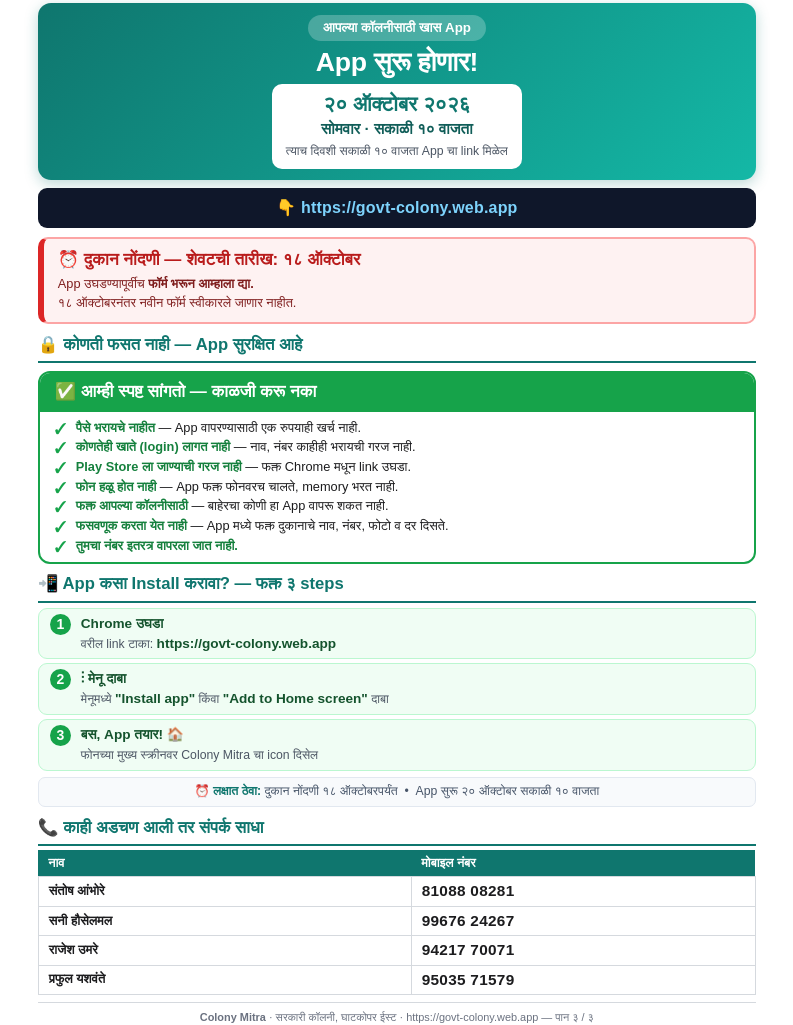
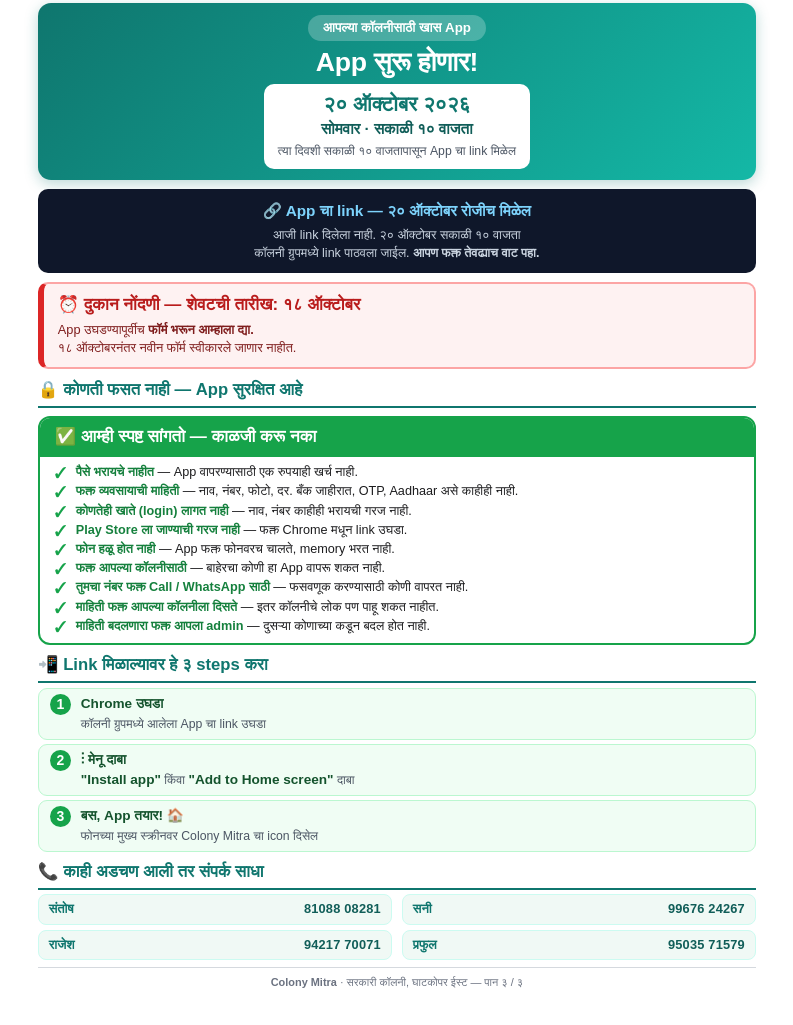
Before and after one commit to santoshambhore-ctrl/colony-mitra, a plain HTML site: page mr3c.html in a window 1280 px wide. Shown: the part 99-1124 px from the top of the page, without its empty margins (0-793 px from the left). Drawn offline with Linux system fonts and the light colour scheme.

```diff
--- a/downloads.html
+++ b/downloads.html
@@ -5,7 +5,7 @@
 <meta name="viewport" content="width=device-width,initial-scale=1,viewport-fit=cover">
 <meta name="theme-color" content="#0f766e">
 <title>Colony Mitra — Downloads</title>
-<link rel="stylesheet" href="style.css?v20">
+<link rel="stylesheet" href="style.css?v21">
 </head>
 <body>
 
--- a/mr3c.html
+++ b/mr3c.html
@@ -2,7 +2,7 @@
 <html lang="mr">
 <head>
 <meta charset="UTF-8">
-<title>Colony Mitra — App सुरू होणार (पान ३)</title>
+<title>Colony Mitra — App सुरू होणार (पाना ३)</title>
 <link rel="stylesheet" href="mr.css">
 <style>
   /* fixed A4 page — ek pan, kahi cut nahi hoga */
@@ -19,14 +19,10 @@
     padding:3px 15px; border-radius:99px; font-weight:bold;
     font-size:10pt; margin-bottom:6px;
   }
-  .launch .big{
-    font-size:20pt; font-weight:800; line-height:1.14;
-    letter-spacing:-.3px;
-  }
+  .launch .big{ font-size:20pt; font-weight:800; line-height:1.14; letter-spacing:-.3px; }
   .launch .dt{
     margin-top:7px; background:#fff; color:#0f766e;
-    border-radius:10px; padding:8px 14px; display:inline-block;
-    min-width:245px;
+    border-radius:10px; padding:8px 14px; display:inline-block; min-width:250px;
   }
   .launch .dt .d{ font-size:15.5pt; font-weight:800; line-height:1.2; }
   .launch .dt .t{ font-size:11.5pt; font-weight:700; color:#115e59; margin-top:1px; }
@@ -40,36 +36,27 @@
   .dl .t{ font-size:12.8pt; font-weight:800; color:#b91c1c; }
   .dl .s{ font-size:9.6pt; color:#7f1d1d; margin-top:3px; line-height:1.45; }
 
-  /* ---- url pill ---- */
-  .urlbox{
-    background:#0f172a; color:#7dd3fc; border-radius:9px; padding:8px;
-    text-align:center; font-size:12pt; font-weight:800; letter-spacing:.2px;
-    margin:8px 0;
+  /* ---- link-holding box (link abhi nahi!) ---- */
+  .wait{
+    background:#0f172a; color:#fff; border-radius:10px; padding:11px 14px;
+    margin:9px 0; text-align:center;
   }
+  .wait .t{ font-size:11.5pt; font-weight:800; color:#7dd3fc; }
+  .wait .s{ font-size:9.4pt; color:#cbd5e1; margin-top:3px; line-height:1.45; }
 
   /* ---- safety ---- */
   .safe{ border:2.5px solid #16a34a; border-radius:12px; overflow:hidden; margin:8px 0; }
-  .safe .hd{
-    background:#16a34a; color:#fff; padding:7px 15px;
-    font-size:12.8pt; font-weight:800;
-  }
+  .safe .hd{ background:#16a34a; color:#fff; padding:7px 15px; font-size:12.8pt; font-weight:800; }
   .safe ul{ list-style:none; margin:0; padding:7px 15px 8px; }
-  .safe li{
-    font-size:9.6pt; line-height:1.38; margin-bottom:2px;
-    padding-left:21px; position:relative;
-  }
+  .safe li{ font-size:9.5pt; line-height:1.36; margin-bottom:2px; padding-left:21px; position:relative; }
   .safe li:last-child{ margin-bottom:0; }
-  .safe li::before{
-    content:"✓"; position:absolute; left:0; top:0;
-    color:#16a34a; font-weight:900; font-size:11pt;
-  }
+  .safe li::before{ content:"✓"; position:absolute; left:0; top:0; color:#16a34a; font-weight:900; font-size:11pt; }
   .safe li b{ color:#15803d; }
 
   /* ---- install steps ---- */
   .ip{
     display:flex; gap:10px; align-items:flex-start; margin-bottom:4px;
-    background:#f0fdf4; border:1px solid #bbf7d0; border-radius:9px;
-    padding:5px 11px;
+    background:#f0fdf4; border:1px solid #bbf7d0; border-radius:9px; padding:5px 11px;
   }
   .ip .n{
     flex-shrink:0; width:21px; height:21px; border-radius:50%;
@@ -79,14 +66,15 @@
   .ip b{ font-size:10.2pt; color:#14532d; }
   .ip div span{ font-size:9.2pt; color:#4b5563; }
 
-  .pcard{ background:#f8fafc; border:1px solid #e2e8f0; border-radius:7px;
-          padding:5px 11px; font-size:9.2pt; color:#475569; margin-top:6px;
-          text-align:center; }
-
-  /* compact table */
-  table{ margin:3px 0 0 !important; }
-  table th{ padding:4px 10px; font-size:9.4pt; }
-  table td{ padding:3px 10px; font-size:9.6pt; }
+  /* ---- compact contact (inline, table नहीं) ---- */
+  .ct{ display:grid; grid-template-columns:1fr 1fr; gap:5px 10px; margin-top:4px; }
+  .ct div{
+    display:flex; justify-content:space-between; gap:8px;
+    background:#f0f9f5; border:1px solid #ccfbf1; border-radius:8px;
+    padding:5px 10px; font-size:9.6pt;
+  }
+  .ct b{ color:#0f766e; font-weight:700; }
+  .ct .n{ font-weight:800; color:#115e59; letter-spacing:.2px; white-space:nowrap; }
 
   .footer{ margin-top:7px; padding-top:6px; font-size:8.2pt; }
 </style>
@@ -107,11 +95,17 @@
   <div class="dt">
     <div class="d">२० ऑक्टोबर २०२६</div>
     <div class="t">सोमवार · सकाळी १० वाजता</div>
-    <div class="w">त्याच दिवशी सकाळी १० वाजता App चा link मिळेल</div>
+    <div class="w">त्या दिवशी सकाळी १० वाजतापासून App चा link मिळेल</div>
   </div>
 </div>
 
-<div class="urlbox">👇 https://govt-colony.web.app</div>
+<div class="wait">
+  <div class="t">🔗 App चा link — २० ऑक्टोबर रोजीच मिळेल</div>
+  <div class="s">
+    आजी link दिलेला नाही. २० ऑक्टोबर सकाळी १० वाजता<br>
+    कॉलनी ग्रुपमध्ये link पाठवला जाईल. <b>आपण फक्त तेवढ्याच वाट पहा.</b>
+  </div>
+</div>
 
 <div class="dl">
   <div class="t">⏰ दुकान नोंदणी — शेवटची तारीख: १८ ऑक्टोबर</div>
@@ -127,41 +121,36 @@
   <div class="hd">✅ आम्ही स्पष्ट सांगतो — काळजी करू नका</div>
   <ul>
     <li><b>पैसे भरायचे नाहीत</b> — App वापरण्यासाठी एक रुपयाही खर्च नाही.</li>
+    <li><b>फक्त व्यवसायाची माहिती</b> — नाव, नंबर, फोटो, दर. बँक जाहीरात, OTP, Aadhaar असे काहीही नाही.</li>
     <li><b>कोणतेही खाते (login) लागत नाही</b> — नाव, नंबर काहीही भरायची गरज नाही.</li>
     <li><b>Play Store ला जाण्याची गरज नाही</b> — फक्त Chrome मधून link उघडा.</li>
     <li><b>फोन हळू होत नाही</b> — App फक्त फोनवरच चालते, memory भरत नाही.</li>
     <li><b>फक्त आपल्या कॉलनीसाठी</b> — बाहेरचा कोणी हा App वापरू शकत नाही.</li>
-    <li><b>फसवणूक करता येत नाही</b> — App मध्ये फक्त दुकानाचे नाव, नंबर, फोटो व दर दिसते.</li>
-    <li><b>तुमचा नंबर इतरत्र वापरला जात नाही.</b></li>
+    <li><b>तुमचा नंबर फक्त Call / WhatsApp साठी</b> — फसवणूक करण्यासाठी कोणी वापरत नाही.</li>
+    <li><b>माहिती फक्त आपल्या कॉलनीला दिसते</b> — इतर कॉलनीचे लोक पण पाहू शकत नाहीत.</li>
+    <li><b>माहिती बदलणारा फक्त आपला admin</b> — दुसऱ्या कोणाच्या कडून बदल होत नाही.</li>
   </ul>
 </div>
 
-<h2 style="margin:8px 0 5px">📲 App कसा Install करावा? — फक्त ३ steps</h2>
+<h2 style="margin:8px 0 5px">📲 Link मिळाल्यावर हे ३ steps करा</h2>
 
 <div class="ip"><div class="n">1</div><div><b>Chrome उघडा</b><br>
-  <span>वरील link टाका: <b>https://govt-colony.web.app</b></span></div></div>
+  <span>कॉलनी ग्रुपमध्ये आलेला App चा link उघडा</span></div></div>
 <div class="ip"><div class="n">2</div><div><b>⋮ मेनू दाबा</b><br>
-  <span>मेनूमध्ये <b>"Install app"</b> किंवा <b>"Add to Home screen"</b> दाबा</span></div></div>
+  <span><b>"Install app"</b> किंवा <b>"Add to Home screen"</b> दाबा</span></div></div>
 <div class="ip"><div class="n">3</div><div><b>बस, App तयार! 🏠</b><br>
   <span>फोनच्या मुख्य स्क्रीनवर Colony Mitra चा icon दिसेल</span></div></div>
 
-<div class="pcard">
-  <b style="color:#0f766e">⏰ लक्षात ठेवा:</b>
-  दुकान नोंदणी १८ ऑक्टोबरपर्यंत &nbsp;•&nbsp;
-  App सुरू २० ऑक्टोबर सकाळी १० वाजता
+<h2 style="margin:8px 0 4px">📞 काही अडचण आली तर संपर्क साधा</h2>
+<div class="ct">
+  <div><b>संतोष</b><span class="n">81088 08281</span></div>
+  <div><b>सनी</b><span class="n">99676 24267</span></div>
+  <div><b>राजेश</b><span class="n">94217 70071</span></div>
+  <div><b>प्रफुल</b><span class="n">95035 71579</span></div>
 </div>
 
-<h2 style="margin:9px 0 4px">📞 काही अडचण आली तर संपर्क साधा</h2>
-<table style="margin-top:2px">
-  <tr><th style="width:52%">नाव</th><th>मोबाइल नंबर</th></tr>
-  <tr><td><b>संतोष आंभोरे</b></td><td class="num">81088 08281</td></tr>
-  <tr><td><b>सनी हौसेलमल</b></td><td class="num">99676 24267</td></tr>
-  <tr><td><b>राजेश उमरे</b></td><td class="num">94217 70071</td></tr>
-  <tr><td><b>प्रफुल यशवंते</b></td><td class="num">95035 71579</td></tr>
-</table>
-
 <div class="footer">
-  <b>Colony Mitra</b> · सरकारी कॉलनी, घाटकोपर ईस्ट · https://govt-colony.web.app — पान ३ / ३
+  <b>Colony Mitra</b> · सरकारी कॉलनी, घाटकोपर ईस्ट — पान ३ / ३
 </div>
 
 </body>
--- a/sw.js
+++ b/sw.js
@@ -4,14 +4,14 @@
    • index.html             → NETWORK FIRST (fresh rahe)
    • firebase-config.js     → STALE + revalidate
    ============================================================ */
-const VERSION = "v21";
+const VERSION = "v22";
 const CACHE_STATIC = "cm-static-" + VERSION;
 const CACHE_PAGES  = "cm-pages-"  + VERSION;
 
 const STATIC = [
   "./index.html",
-  "./style.css?v20",
-  "./app.js?v20",
+  "./style.css?v21",
+  "./app.js?v21",
   "./manifest.json",
   "./icons/icon-192.png",
   "./icons/icon-512.png"
```
Also changed, not shown: index.html (+32 -4 lines), 1 other file.
